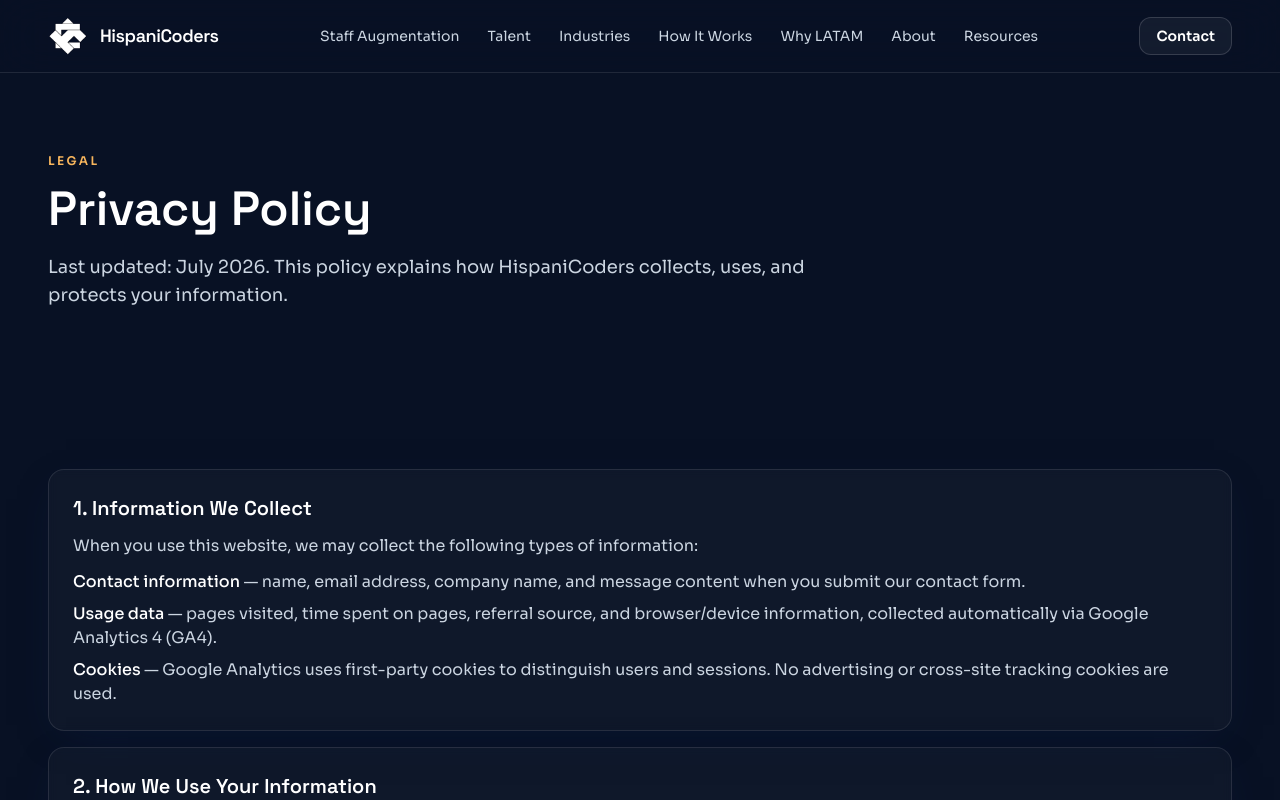
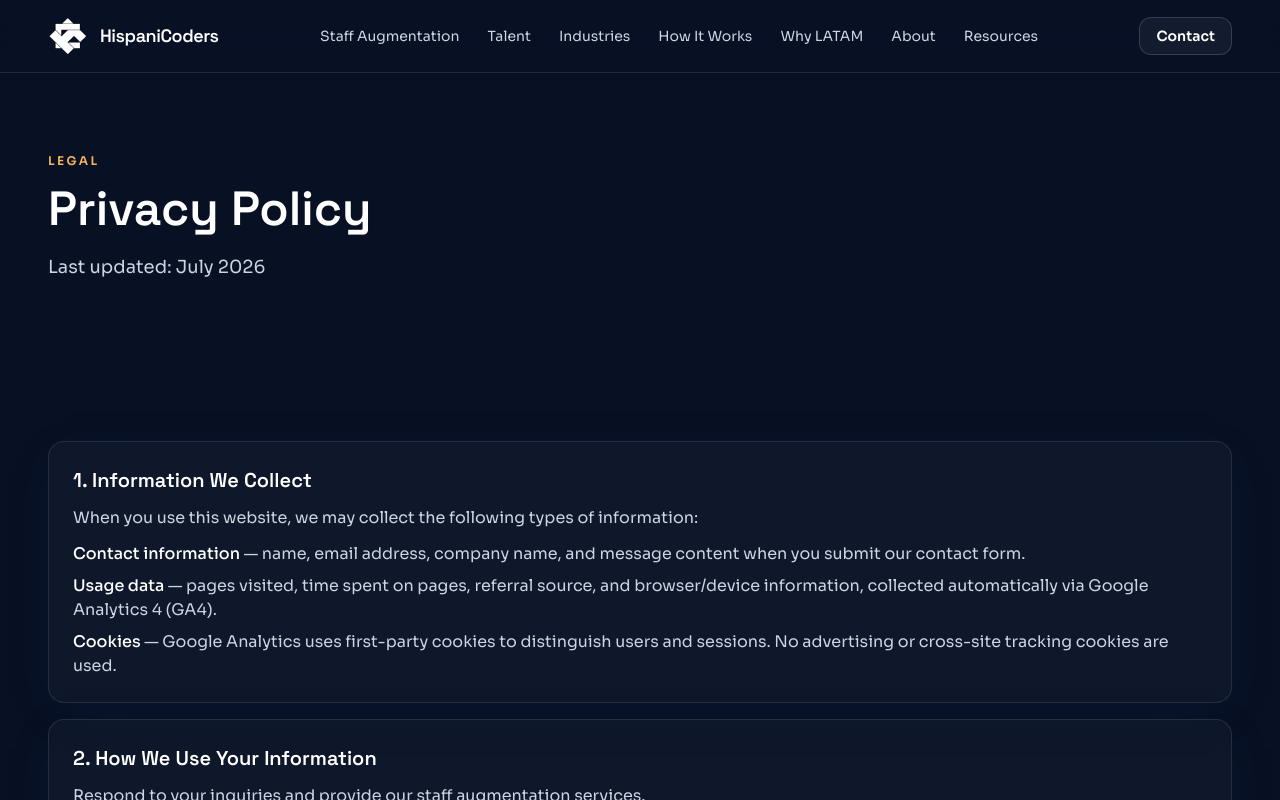
Before and after one commit to WilsonPHP/HispaniCoders, a React (Vite) app: page /privacy-policy in a window 1280 px wide. Shown: the top 800 px of the page. Built offline with nearby package versions, Linux system fonts and the light colour scheme.

Commit message:
Fix Privacy Policy: shorten subtitle to single line

```diff
--- a/src/pages/PrivacyPolicyPage.tsx
+++ b/src/pages/PrivacyPolicyPage.tsx
@@ -140,7 +140,7 @@ export function PrivacyPolicyPage() {
           <PageHeader
             eyebrow="Legal"
             title="Privacy Policy"
-            description="Last updated: July 2026. This policy explains how HispaniCoders collects, uses, and protects your information."
+            description="Last updated: July 2026"
           />
         </Section>
 
```
Also changed, not shown: 3 other files (tests, documents, lock files or other folders).
